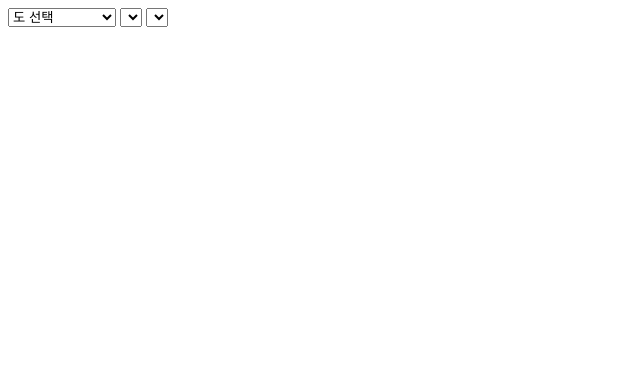
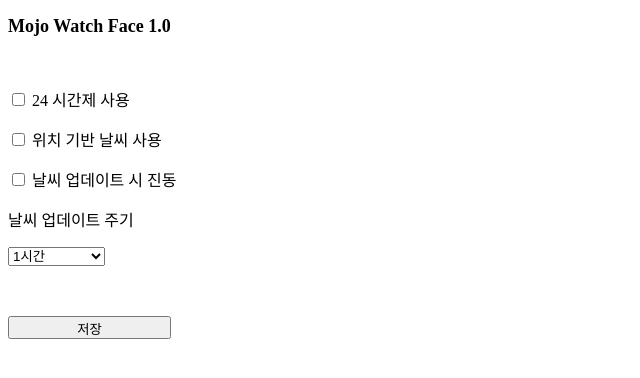
Before and after one commit to codesafe/codesafe.github.io, a plain HTML site: page index.html in a window 1280 px wide. Shown: the whole page, without its empty margins (0-640 px from the left). Drawn offline with Linux system fonts and the light colour scheme.

Commit message:
Update index.html

```diff
--- a/index.html
+++ b/index.html
@@ -3,32 +3,42 @@
   <head>
   </head>
   <body>
+<!--
     <select id='stateCombo' onchange='stateComboChange();'>
-	<!--
-        <option value='-1' title='-select one-'>-select one-</option>
-        <option value='0' title='Vic'>Vic</option>
-        <option value='1' title='Nsw'>Nsw</option>
-        <option value='2' title='Tas'>Tas</option>
-		-->
     </select>
 
     <select id='cityCombo' onchange='cityComboChange();'>
-	<!--
-        <option value='-1' title='-select state first-'>-select state first-</option>
--->
     </select>
 
      <select id='dongCombo' onchange='dongComboChange();'>
-	<!--
-        <option value='-1' title='-select state first-'>-select state first-</option>
--->
     </select>
 
-    <div id='tgt'></div>
+	<div id='tgt'></div>
 	<div id='weather'></div>
-	<!--
-	<script src="script.js"></script>
-	-->
 	<script src="http://codesafe.github.io/script.js"></script>
+-->
+<p>
+	<strong>
+	<span style="font-size:18px">Mojo Watch Face 1.0</span>
+	</strong>
+</p>
+
+<p>&nbsp;</p>
+
+<p><input name="use24" required="required" type="checkbox" value="false" />&nbsp;24 시간제 사용</p>
+<p><input name="useposition" required="required" type="checkbox" />&nbsp;위치 기반 날씨 사용</p>
+<p><input name="viberate" required="required" type="checkbox" />&nbsp;날씨 업데이트 시 진동</p>
+<p>날씨 업데이트 주기</p>
+<p>
+	<select style="width: 97px;">
+	<option value="1">1시간</option>
+	<option value="2">2시간</option>
+	<option value="3">3시간</option>
+	<option value="6">6시간</option>
+	</select>
+</p>
+<p>&nbsp;</p>
+<p><input name="save" size="49" style="width: 163px; height: 23px;" type="button" value="저장" /></p>
+
 </body>
 </html>
```
